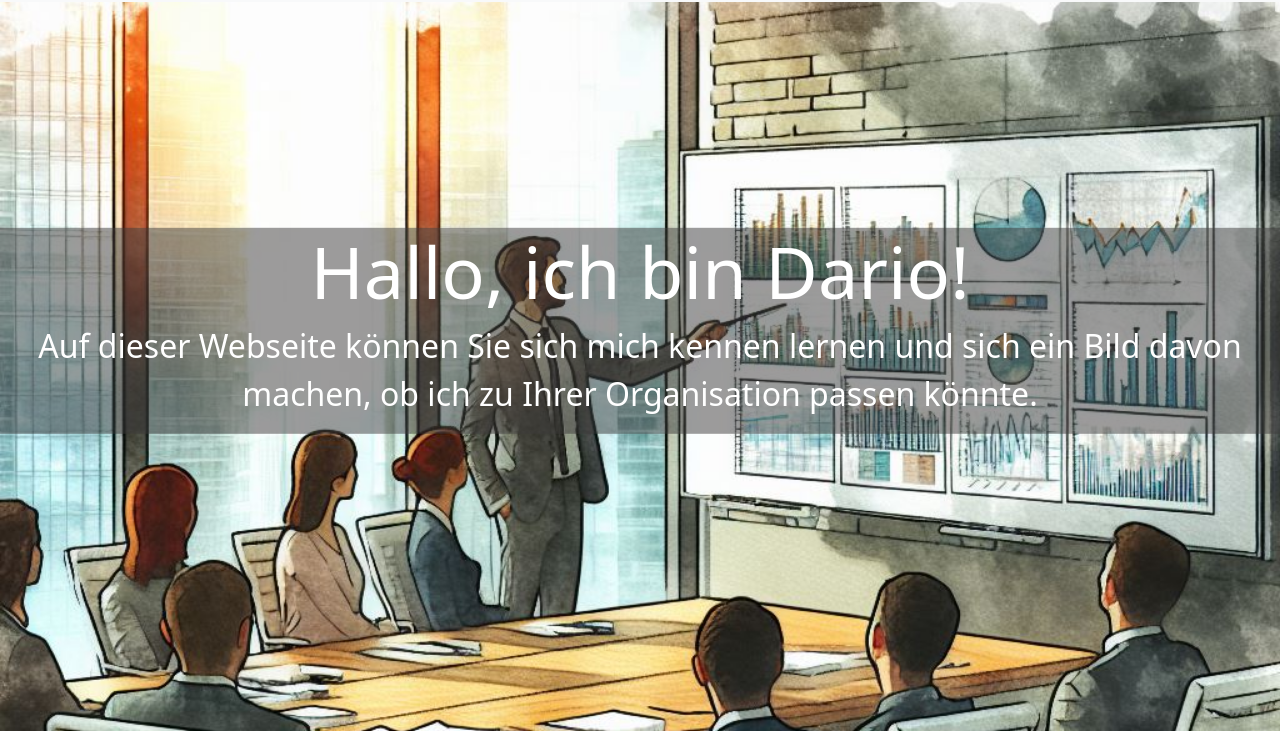
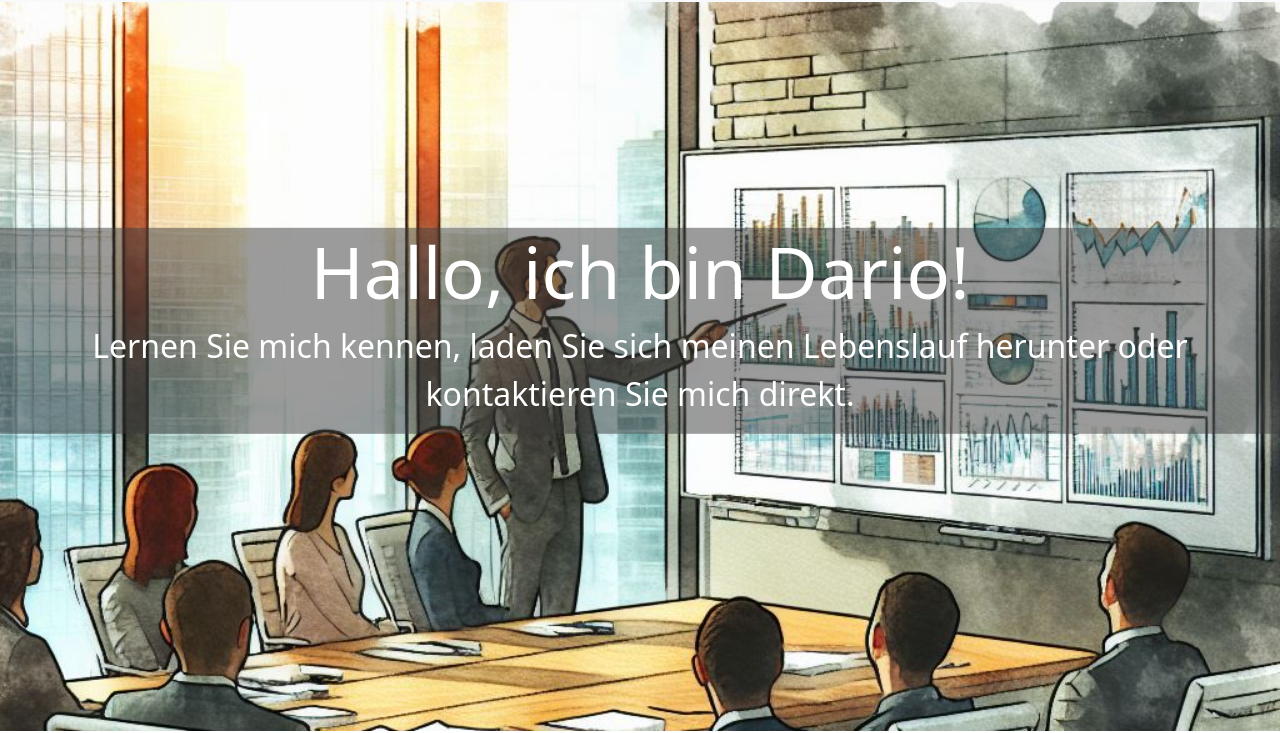
Before and after one commit to d-schaller/d-schaller.github.io, a plain HTML site: page index.html in a window 1280 px wide. Shown: the part 69-802 px from the top of the page. Drawn offline with nearby package versions, Linux system fonts and the light colour scheme.

```diff
--- a/index.html
+++ b/index.html
@@ -78,7 +78,7 @@
               <div class="row">
               <div class="col-lg-12 col-md-12 col-sm-12 col-xs-12 hero-text">
                   <h2 class="hero_title">Hallo, ich bin Dario!</h2>
-                  <p class="hero_desc">Auf dieser Webseite können Sie sich mich kennen lernen und sich ein Bild davon machen, ob ich zu Ihrer Organisation passen könnte.</p>
+                  <p class="hero_desc">Lernen Sie mich kennen, laden Sie sich meinen Lebenslauf herunter oder kontaktieren Sie mich direkt.</p>
               </div>
               </div>
           </div>
```
